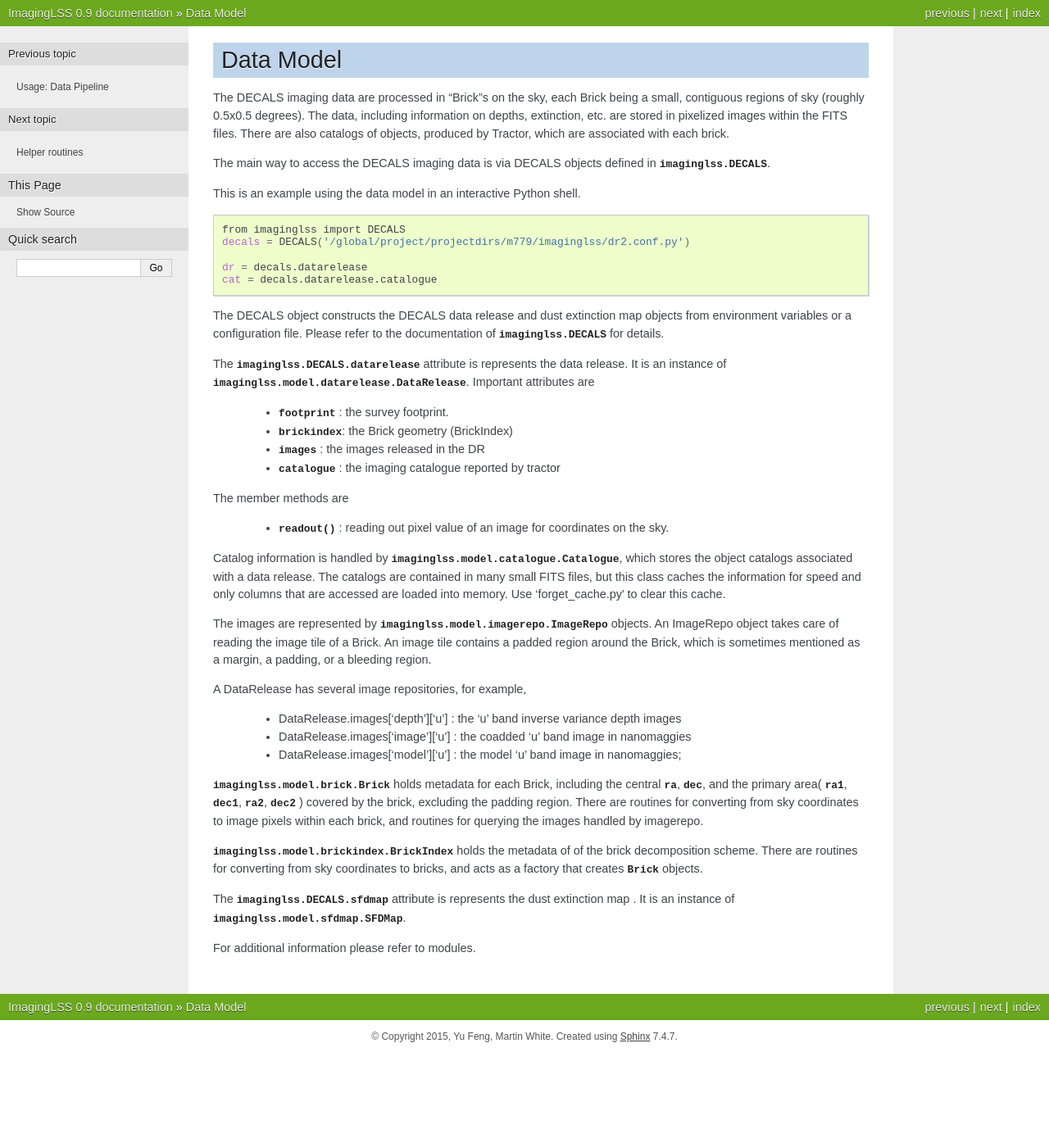
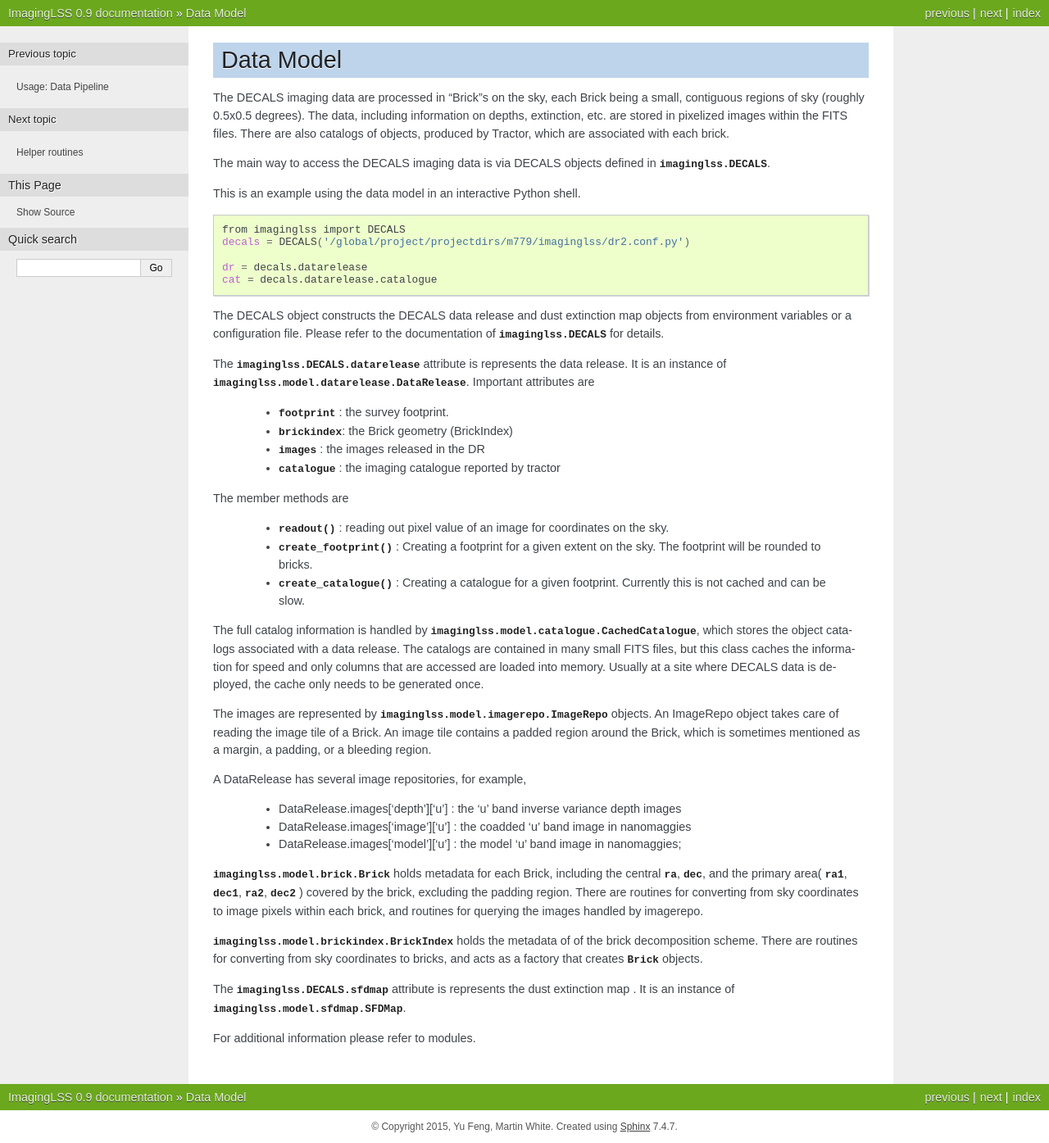
Before and after one commit to desihub/imaginglss, a Sphinx documentation site: the page built from docs/datamodel.rst, in a window 1280 px wide. Shown: the whole page at 82% size. Built offline with Sphinx 7.4.7, drawn with Linux system fonts in a browser that asks for light colours; formulas are drawn with MathJax 3; pages that are not in the unit, such as notebooks, are missing from menus; before the commit the page ends 1285 px from its top, so only the background shows below that.

Commit message:
Mention create_footprint and create_catalogue.

```diff
--- a/docs/datamodel.rst
+++ b/docs/datamodel.rst
@@ -39,13 +39,18 @@ The member methods are
 
  - :py:meth:`~imaginglss.model.datarelease.DataRelease.readout`   : reading out pixel value of an image
    for coordinates on the sky.
+ - :py:meth:`~imaginglss.model.datarelease.DataRelease.create_footprint`   : Creating a footprint for
+   a given extent on the sky. The footprint will be rounded to bricks.
+ - :py:meth:`~imaginglss.model.datarelease.DataRelease.create_catalogue`   : Creating a catalogue for
+   a given footprint. Currently this is not cached and can be slow.
 
-Catalog information is handled by :py:class:`imaginglss.model.catalogue.Catalogue`, which stores the
+The full catalog information is handled by :py:class:`imaginglss.model.catalogue.CachedCatalogue`, which stores the
 object catalogs associated with a data release.
 The catalogs are contained in many small FITS files,
 but this class caches the
 information for speed and only columns that are accessed are loaded
-into memory. Use 'forget_cache.py' to clear this cache.
+into memory. Usually at a site where DECALS data is deployed, the cache only needs to be generated once.
+
 
 The images are represented by :py:class:`imaginglss.model.imagerepo.ImageRepo` objects.
 An ImageRepo object takes care of reading the image tile of a Brick.
```
